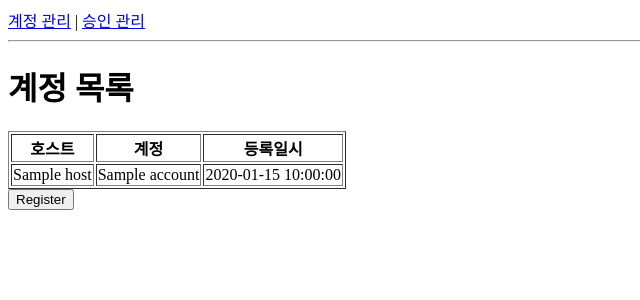
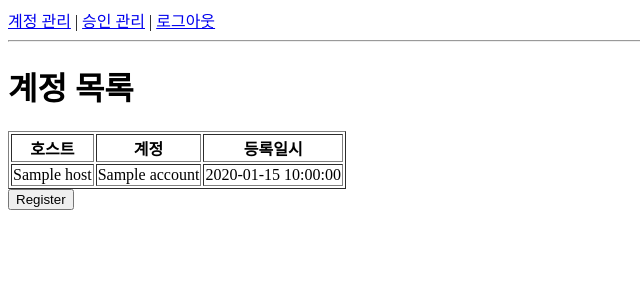
Before and after one commit to kanghyojun/mastermisi, a Python web app: template mastermisi/templates/accounts.html in a window 1280 px wide. Shown: the top 300 px of the page, without its empty margins (0-640 px from the left). Run offline with Jinja, Linux system fonts and the light colour scheme; the template is opened without the code that fills it: most values are stand-ins (such as "Sample title", 1, 10 or a date in 2020).

Commit message:
Add logout link to navi

```diff
--- a/mastermisi/templates/layout_with_navi.html
+++ b/mastermisi/templates/layout_with_navi.html
@@ -1,7 +1,7 @@
 {% extends "layout.html" %}
 
 {% block navi %}
-    <a href="{{ url_for('.accounts') }}">계정 관리</a> | <a href="{{ url_for('.pending_approvals') }}">승인 관리</a>
+    <a href="{{ url_for('.accounts') }}">계정 관리</a> | <a href="{{ url_for('.pending_approvals') }}">승인 관리</a> | <a href="{{ url_for('.logout') }}">로그아웃</a>
     <hr>
 {% endblock %}
 
```
